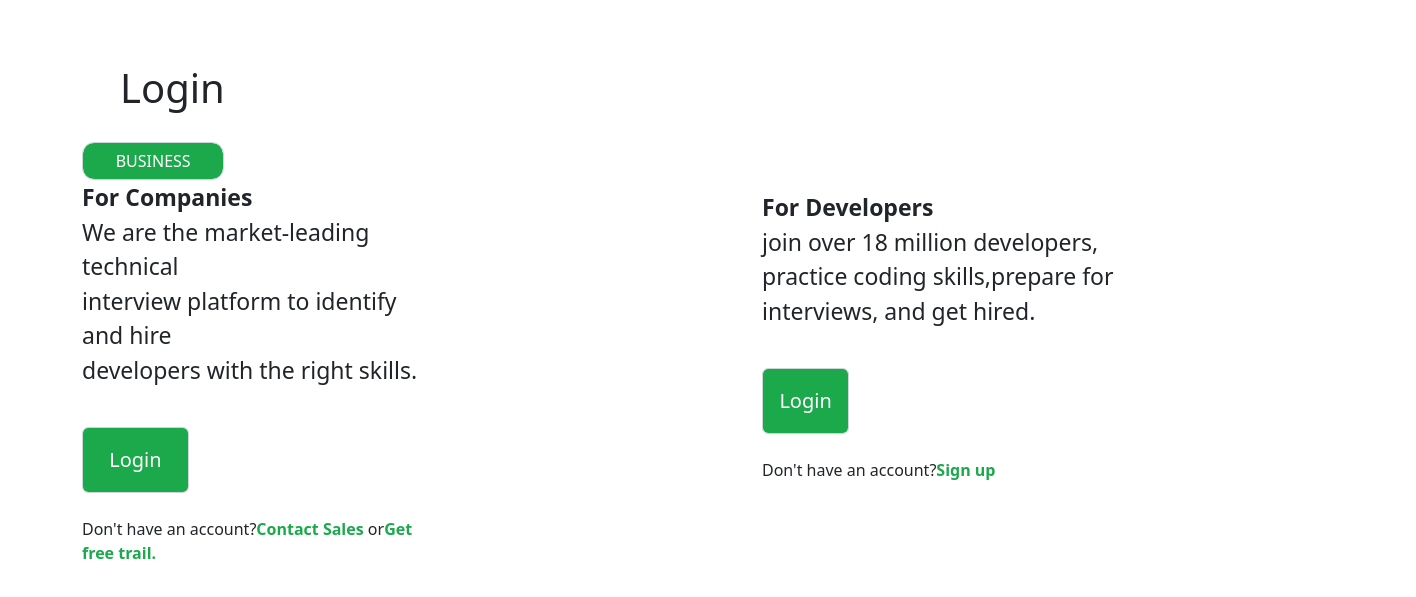
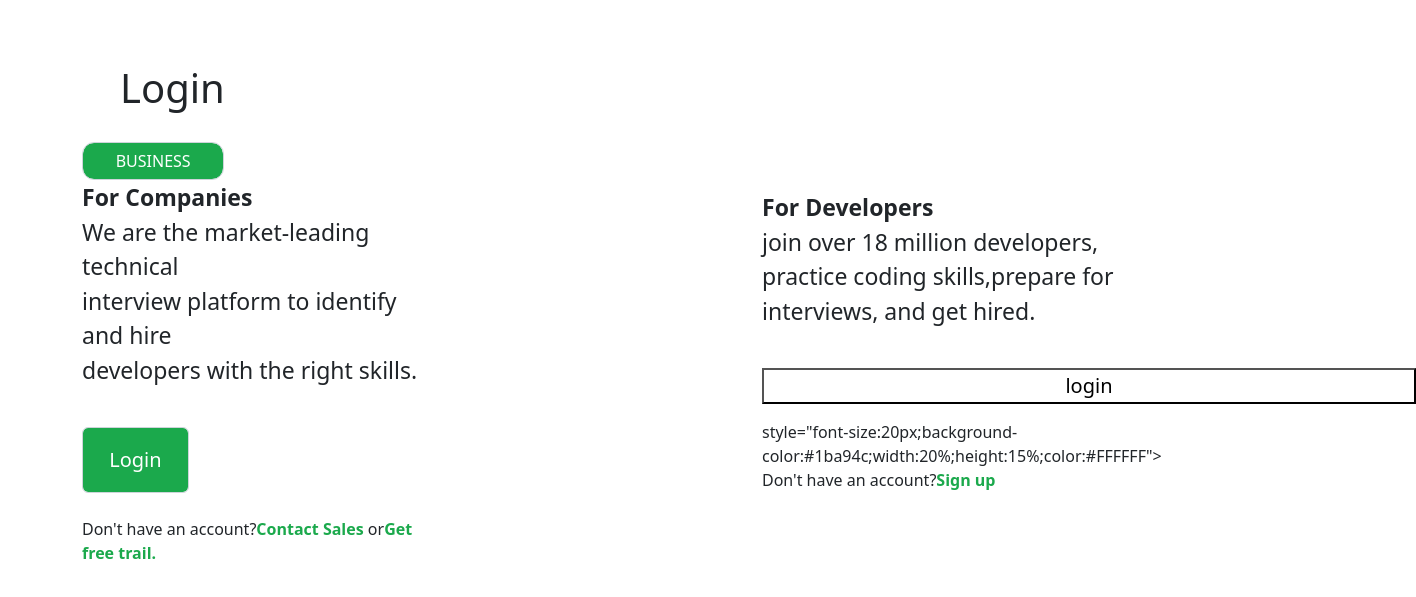
Before and after one commit to sra-123/code_warriors, a plain HTML site: page s.html in a window 1280 px wide. Shown: the part 103-700 px from the top of the page, 1416 px wide, since content can reach past the window. Drawn offline with Linux system fonts and the light colour scheme.

Commit message:
Update s.html

```diff
--- a/s.html
+++ b/s.html
@@ -57,7 +57,7 @@
                     <br><br>
                     <p style="font-size:23px"><b>For Developers</b><br>join over 18 million developers,<br>practice coding skills,prepare for<br>interviews, and get hired.</p>
                     <br>
-                    <input type="button" class="form-control" value="Login" style="font-size:20px;background-color:#1ba94c;width:20%;height:15%;color:#FFFFFF">
+                    <p><button onclick="window.location.href = 'login.html';" style="font-size:20px;width:150%;background-color:#FFFFFF">login</button></p> style="font-size:20px;background-color:#1ba94c;width:20%;height:15%;color:#FFFFFF">
                     <br>
                     <p>Don't have an account?<b style="color:#1ba94c"><b>Sign up </b></p>
 
```
